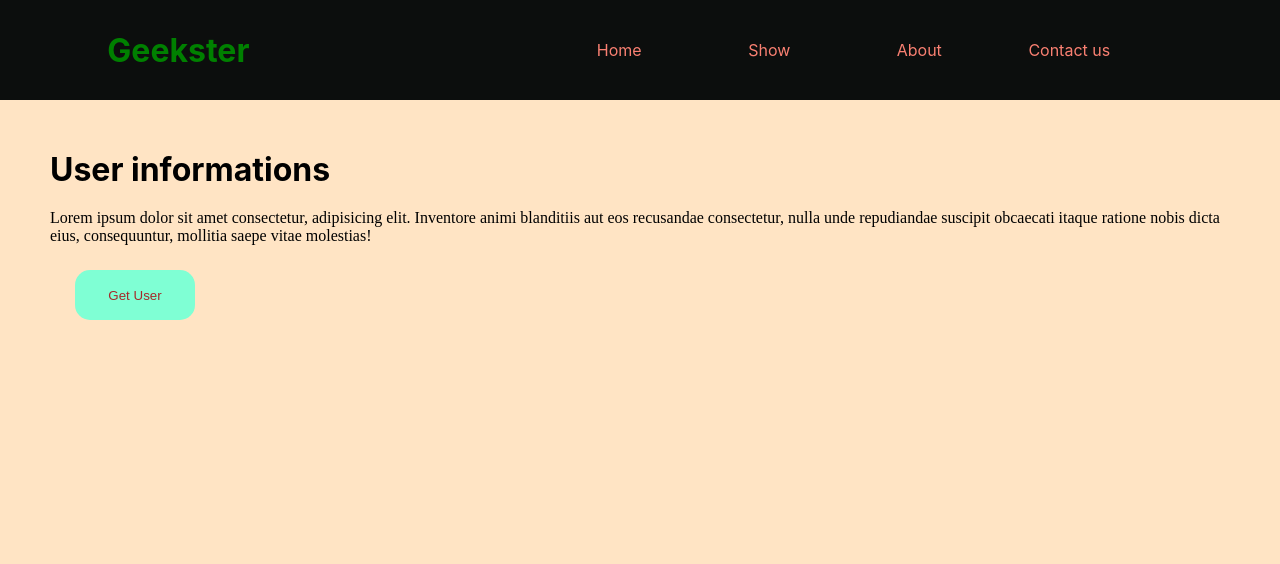
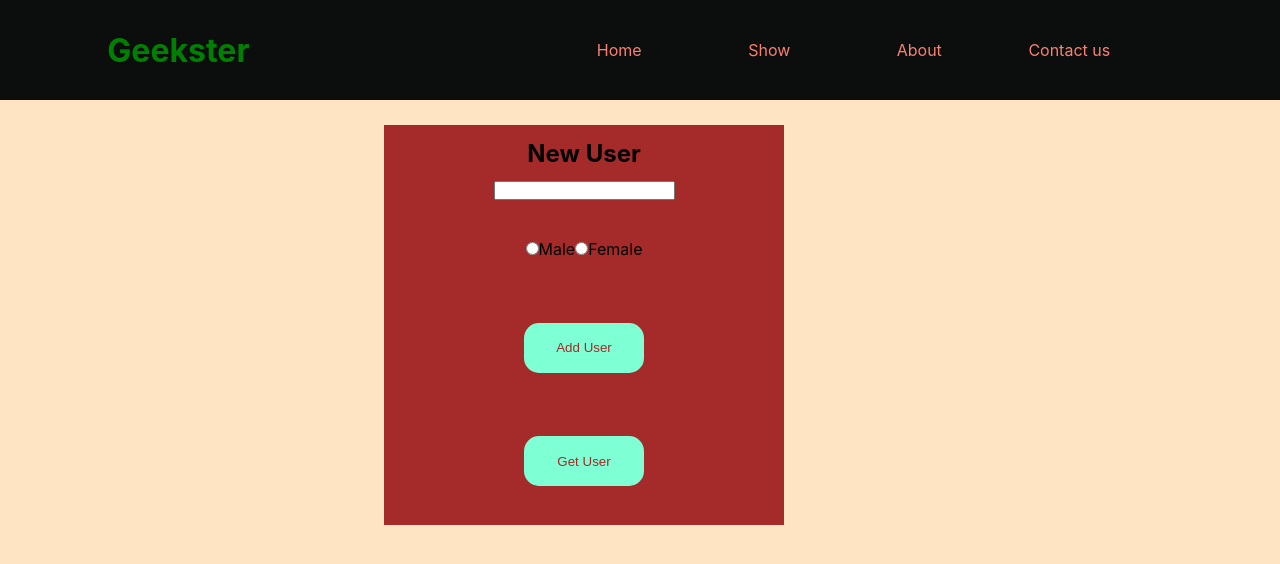
Before and after one commit to Krishna-Kant-Patel/React-FS_03, a React (Create React App) app in the folder my-app/: page / in a window 1280 px wide. Shown: the top 564 px of the page. Built offline with nearby package versions, Linux system fonts and the light colour scheme; the HTML template or start-up script is replaced by a standard one.

Commit message:
:fire: implementing post and get to server

```diff
--- /dev/null
+++ b/my-app/src/components/API/User.js
@@ -0,0 +1,14 @@
+
+import axios from "axios";
+
+
+
+export const sendData = (Data) => {
+    axios.post('http://localhost:5001/results', Data)
+    .then(() => {
+        alert("user added succesfully")
+    })
+    .catch(()=>{
+        alert("User not added")
+    })
+}
--- /dev/null
+++ b/my-app/src/components/Users.jsx
@@ -0,0 +1,44 @@
+import { useState } from 'react';
+
+import React from 'react';
+import './head.css'
+import {sendData} from './API/User';
+
+
+function Users(){
+    const [userData, setUser] = useState()
+    const [gender, setGender] = useState()
+    function GetData(){
+        console.log(userData, gender)
+        let Fdata = {
+            name: userData,
+            gender: gender
+        }
+        sendData(Fdata)
+
+    }
+
+    function GetUser(){
+
+    }
+
+    return <>
+        <div className="Users">
+            <h2>New User</h2>
+            <input type="text"  onChange={((event)=>{
+                setUser(event.target.value)
+            })} />
+            <div className='radionbtn'>
+            <input type="radio" name="radio" value="Male" onChange={((event)=>{
+                setGender(event.target.value)
+            })}/>Male
+            <input type="radio" name="radio" value="Female" onChange={((event)=>{
+                setGender(event.target.value)
+            })} />Female
+            </div>
+            <button onClick={GetData}>Add User</button>
+            <button onClick={GetUser}>Get User</button>
+        </div>
+    </>
+}
+export default Users;
--- a/my-app/src/components/head.css
+++ b/my-app/src/components/head.css
@@ -118,3 +118,23 @@ button{
 p{
     font-family: cursive;
 }
+.Users{
+    margin-left: 30%;
+    margin-top: 25px;
+    width: 400px;
+    height: 400px;
+    display: flex;
+    flex-direction: column;
+    align-items: center;
+    justify-content: space-evenly;
+    background-color: brown;
+}
+.radionbtn{
+    padding: 25px;
+    width: 100px;
+    display: flex;
+    flex-direction: row;
+    align-items: center;
+    justify-content: center;
+
+}
```
Also changed, not shown: my-app/src/App.js.
